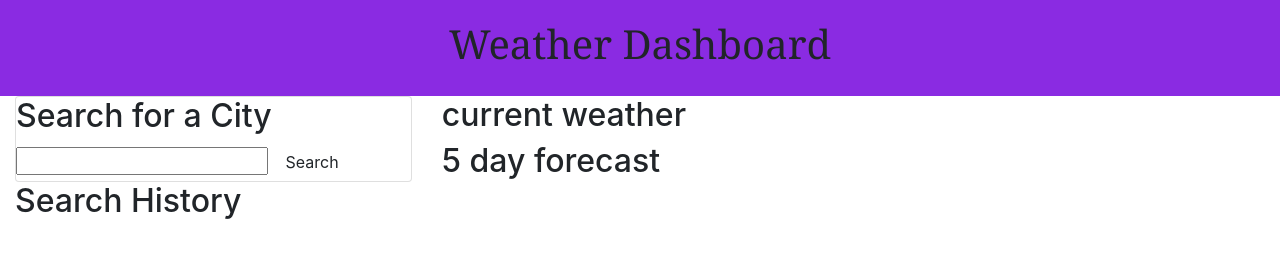
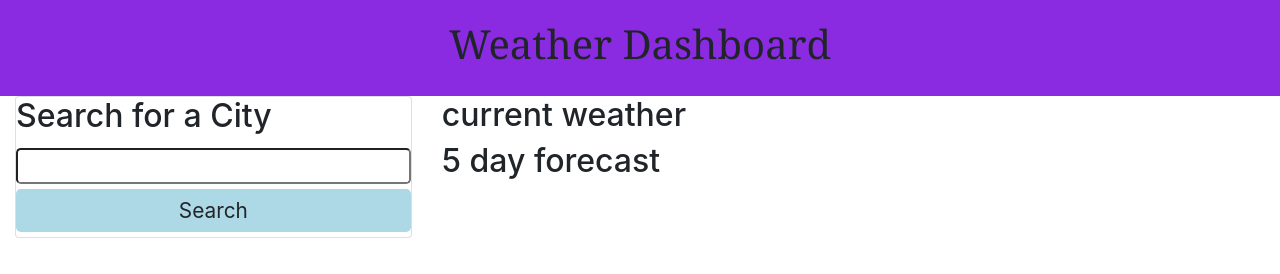
Before and after one commit to Aveheart/weather, a plain HTML site: page index.html in a window 1280 px wide. Drawn offline with nearby package versions, Linux system fonts and the light colour scheme.

Commit message:
added divs to html and added some css

```diff
--- a/assets/style.css
+++ b/assets/style.css
@@ -1,6 +1,7 @@
 * {
     margin: 0;
     padding: 0;
+    box-sizing: border-box;
 }
 body {
     height: 100vh;
@@ -15,3 +16,30 @@ header {
     text-align: center;
     background-color: blueviolet;
 }
+
+.btn {
+    font-size: 1.3rem;
+    text-decoration: none;
+    padding: 6px 5px;
+    width: 100%;
+    display: block;
+    margin: 5px 0;
+    border-radius: 0.3rem;
+    border: none;
+    outline: none;
+    background-color: lightblue;
+}
+
+#myinpt{
+    font-size: 1.3rem;
+    text-decoration: none;
+    width: 100%;
+    display: block;
+    margin: 5px 0;
+    border-radius: 0.3rem;
+   background-color: white;
+}
+
+.five-day {
+    display:flex;
+}
--- a/index.html
+++ b/index.html
@@ -25,7 +25,7 @@
             </div>
 
             <div class="cardHistory">
-                <h2 class="cardHeader">Search History</h2>
+                <h2 class="cardHeader"></h2>
             </div>
         </div>
 
```
